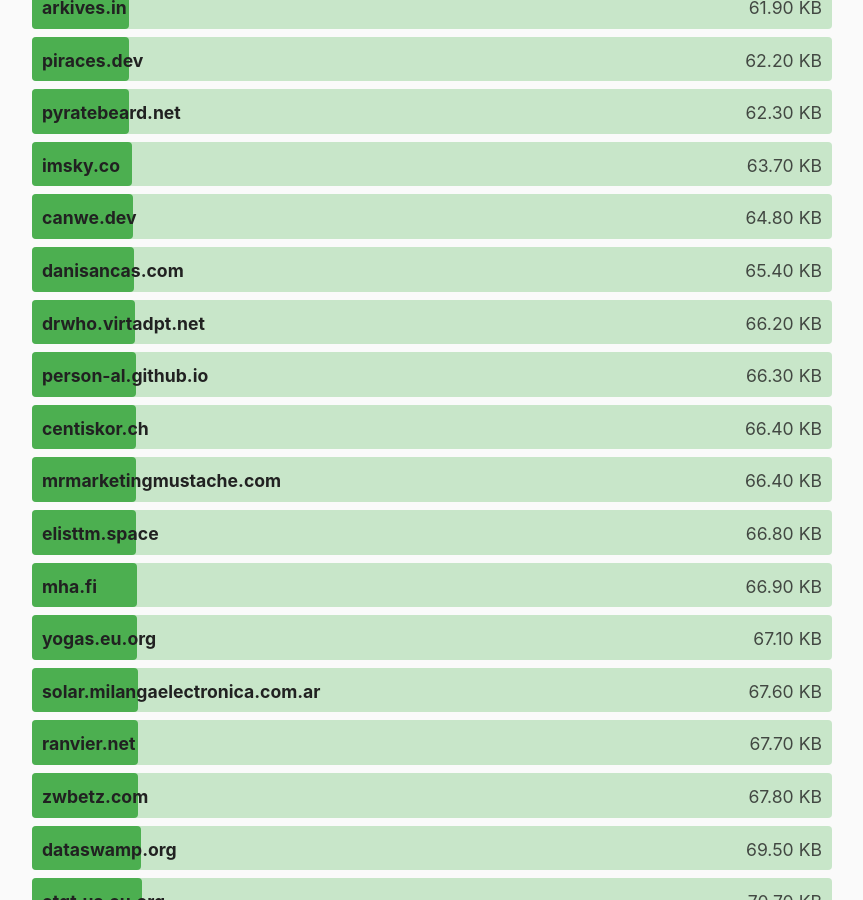
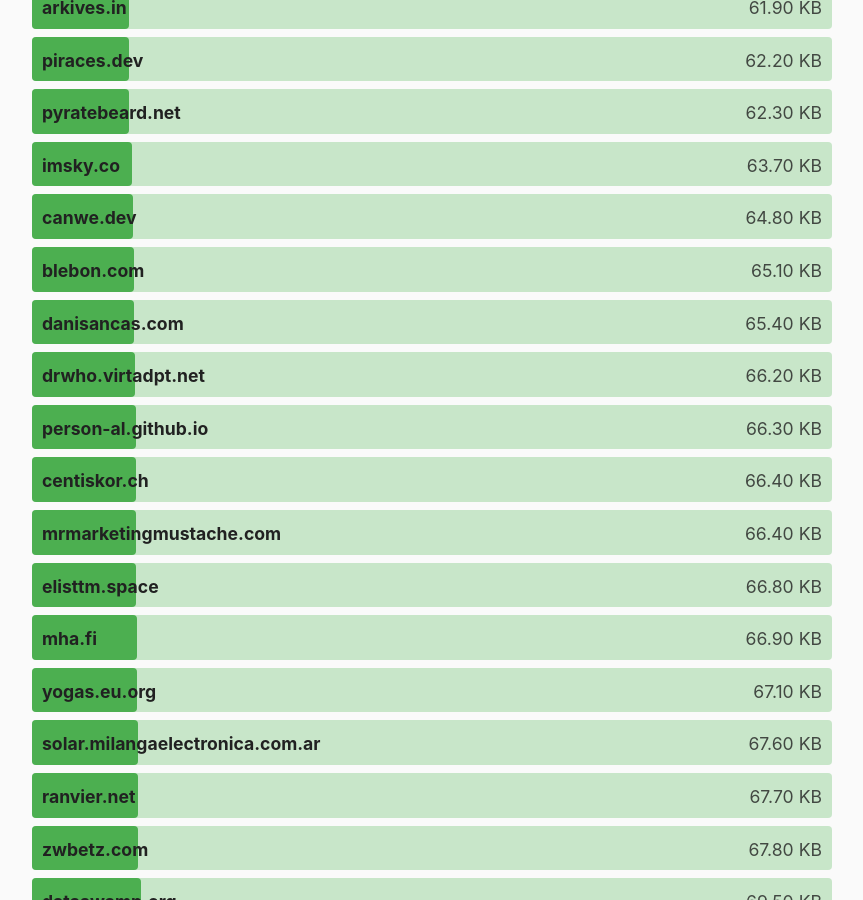
Before and after one commit to kevquirk/512kb.club, a Jekyll site: the page built from index.md, in a window 1280 px wide and 900 px high, scrolled down 16628 px. Shown: the whole window, without its empty margins (208-1071 px from the left). Built offline with Jekyll 4.4.1, drawn with Linux system fonts in a browser that asks for light colours.

Commit message:
Update sites.yml
Added blebon.com

```diff
--- a/_data/sites.yml
+++ b/_data/sites.yml
@@ -362,6 +362,11 @@
   url: https://bleach.dev/
   size: 179
   last_checked: 2023-09-02
+
+- domain: blebon.com
+  url: https://blebon.com/
+  size: 65.1
+  last_checked: 2023-10-08
 
 - domain: block.sunappu.net
   url: https://block.sunappu.net/
```
